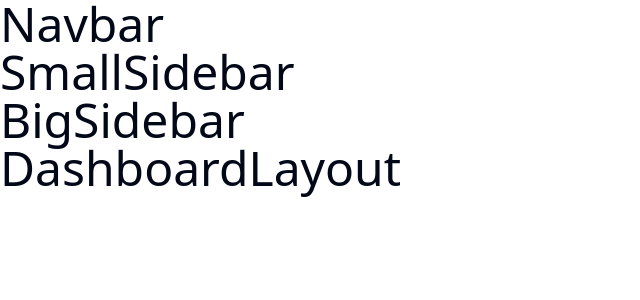
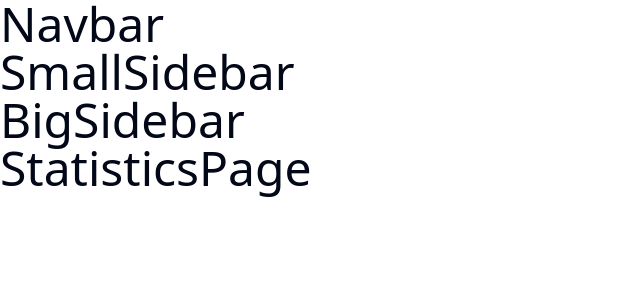
Before and after one commit to branimir1111/AntEater-typescript, a React (Vite) app in the folder client/: page /dashboard in a window 1280 px wide. Shown: the top 300 px of the page, without its empty margins (0-640 px from the left). Built offline with nearby package versions, Linux system fonts and the light colour scheme.

Commit message:
finished basic page setup

```diff
--- a/client/src/App.tsx
+++ b/client/src/App.tsx
@@ -9,6 +9,12 @@ import {
   ErrorPage,
   DashboardLayout,
   StatisticsPage,
+  ProjectsPage,
+  TasksAndActivitiesPage,
+  TicketsPage,
+  BugCategorizationPage,
+  ProjectManagerPage,
+  AdminPage,
 } from './pages';
 import { ErrorElement } from './components';
 
@@ -46,6 +52,36 @@ const router = createBrowserRouter([
         element: <StatisticsPage />,
         errorElement: <ErrorElement />,
       },
+      {
+        path: 'projects',
+        element: <ProjectsPage />,
+        errorElement: <ErrorElement />,
+      },
+      {
+        path: 'tasks',
+        element: <TasksAndActivitiesPage />,
+        errorElement: <ErrorElement />,
+      },
+      {
+        path: 'tickets',
+        element: <TicketsPage />,
+        errorElement: <ErrorElement />,
+      },
+      {
+        path: 'bugs',
+        element: <BugCategorizationPage />,
+        errorElement: <ErrorElement />,
+      },
+      {
+        path: 'manager',
+        element: <ProjectManagerPage />,
+        errorElement: <ErrorElement />,
+      },
+      {
+        path: 'admin',
+        element: <AdminPage />,
+        errorElement: <ErrorElement />,
+      },
     ],
   },
 ]);
--- a/client/src/main.tsx
+++ b/client/src/main.tsx
@@ -3,8 +3,3 @@ import App from './App.tsx';
 import './index.css';
 
 ReactDOM.createRoot(document.getElementById('root')!).render(<App />);
-
-// This is with StrictMode
-// <React.StrictMode>
-//   <App />
-// </React.StrictMode>,
--- a/client/src/pages/dashboard/DashboardLayout.tsx
+++ b/client/src/pages/dashboard/DashboardLayout.tsx
@@ -1,4 +1,5 @@
 import { Navbar, SmallSidebar, BigSidebar } from '@/components';
+import { Outlet } from 'react-router-dom';
 
 const DashboardLayout = () => {
   return (
@@ -6,7 +7,7 @@ const DashboardLayout = () => {
       <Navbar />
       <SmallSidebar />
       <BigSidebar />
-      <h1 className="text-5xl">DashboardLayout</h1>
+      <Outlet />
     </>
   );
 };
```
